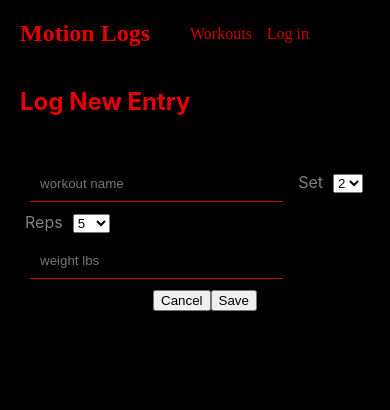
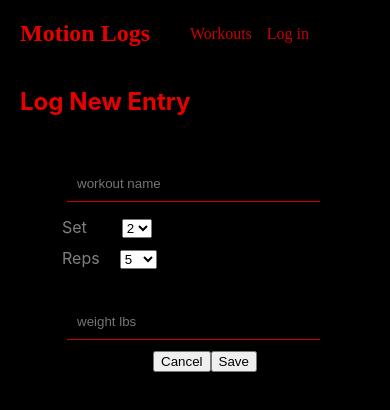
Before and after one commit to jennantran/motionlogs-app, a React (Create React App) app: page /addlogs in a window 390 px wide. Shown: the top 410 px of the page. Built offline with nearby package versions, Linux system fonts and the light colour scheme.

Commit message:
responsive logs

```diff
--- a/src/AddLogs/AddLogs.css
+++ b/src/AddLogs/AddLogs.css
@@ -11,3 +11,17 @@ select#rep{
 select#set{
     margin-left: 10px;
 }
+
+@media (max-width: 600px) {
+    .newEntry{
+        display: flex;
+        flex-direction: column;
+        width: 80%;
+    }
+    select#rep{
+        margin-left: 20px;
+    }
+    select#set{
+        margin-left: 35px;
+    }
+  }
--- a/src/AddLogs/AddLogs.js
+++ b/src/AddLogs/AddLogs.js
@@ -116,7 +116,7 @@ class AddLogs extends Component{
                         <div className='addError'>{error && <p>{error.message}</p>}</div>
                         <label>Workout Name</label>
                         {this.state.wout_name.touched}
-                        <div>
+                        <div className='newEntry'>
                             <input
                                 required
                                 type='text'
--- a/src/LogItem/LogItem.css
+++ b/src/LogItem/LogItem.css
@@ -1,7 +1,7 @@
 .logContainer{
     display: grid;
     grid-template-columns: auto auto auto auto auto;
-    grid-template-rows: 100px;
+    grid-template-rows: 70px;
     grid-gap: 0px;
     border: 1px white solid;
     width: 90%;
@@ -16,7 +16,7 @@ button.addLog:hover{
 }
 
 p {
-    font-size: 18px;
+    font-size: 16px;
 }
 .delete{
     width: 60px;
@@ -30,6 +30,7 @@ span.date{
     color: white;
     margin-top: auto;
     margin-bottom: auto;
+    font-size: 12px;
 }
 
 .addLog{
--- a/src/LogItem/LogItem.js
+++ b/src/LogItem/LogItem.js
@@ -42,10 +42,10 @@ class LogItem extends Component{
         return(
                     <div className='logContainer'
                             id={this.props.id}>
-                        <p>Workout Name: &nbsp; {this.props.name}&nbsp;</p>
+                        <p>Workout: &nbsp; {this.props.name}&nbsp;</p>
                         <p>Set:&nbsp;  {this.props.set}&nbsp;</p>
-                        <p>Reps:&nbsp; {this.props.rep}&nbsp;</p>
-                        <p>Weight: &nbsp; {this.props.weight}&nbsp;</p>
+                        <p>Rep:&nbsp; {this.props.rep}&nbsp;</p>
+                        <p>Wt: &nbsp; {this.props.weight}&nbsp;</p>
                         <span className='date'>
                         {(date) ? format(new Date(date), 'dd-MM-yyyy') : ''}
                         </span>
```
